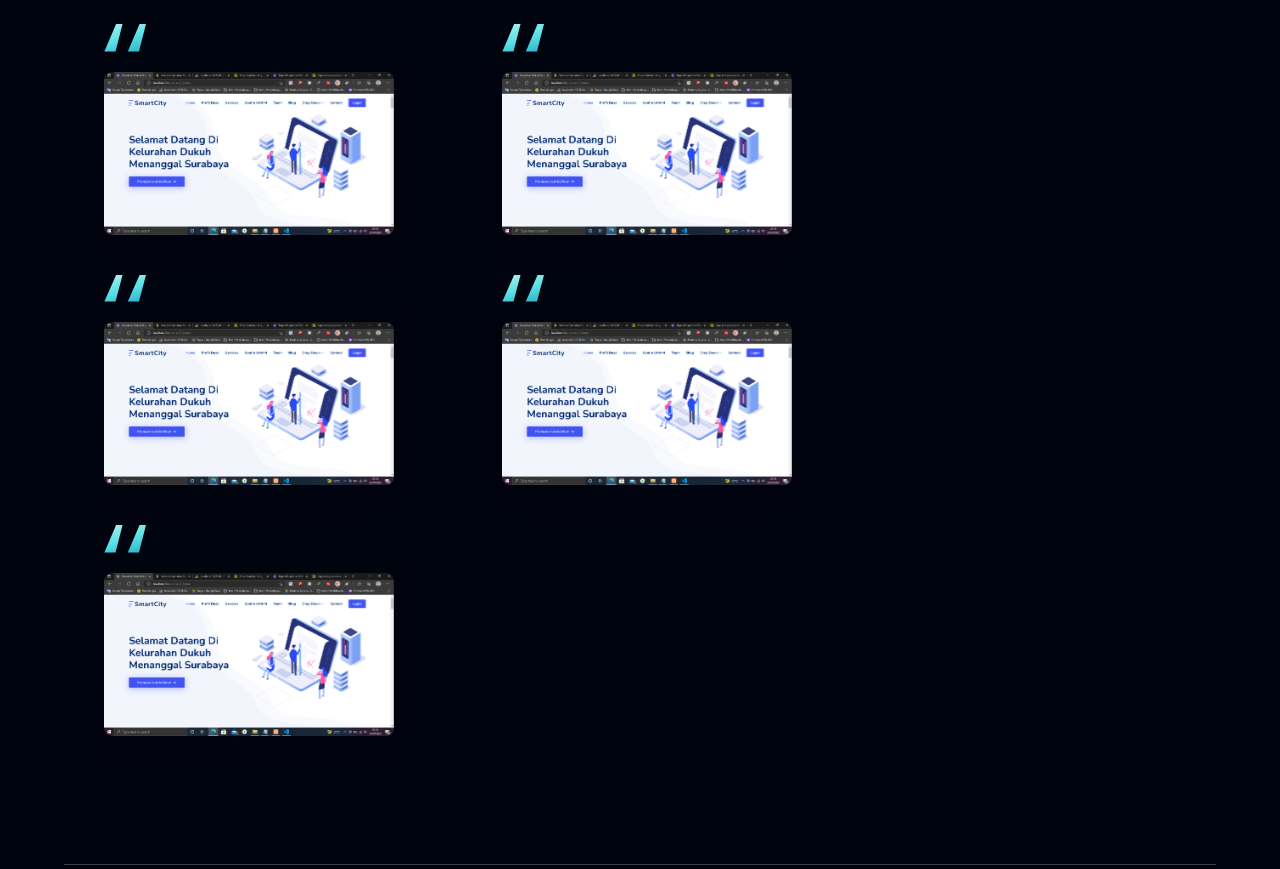
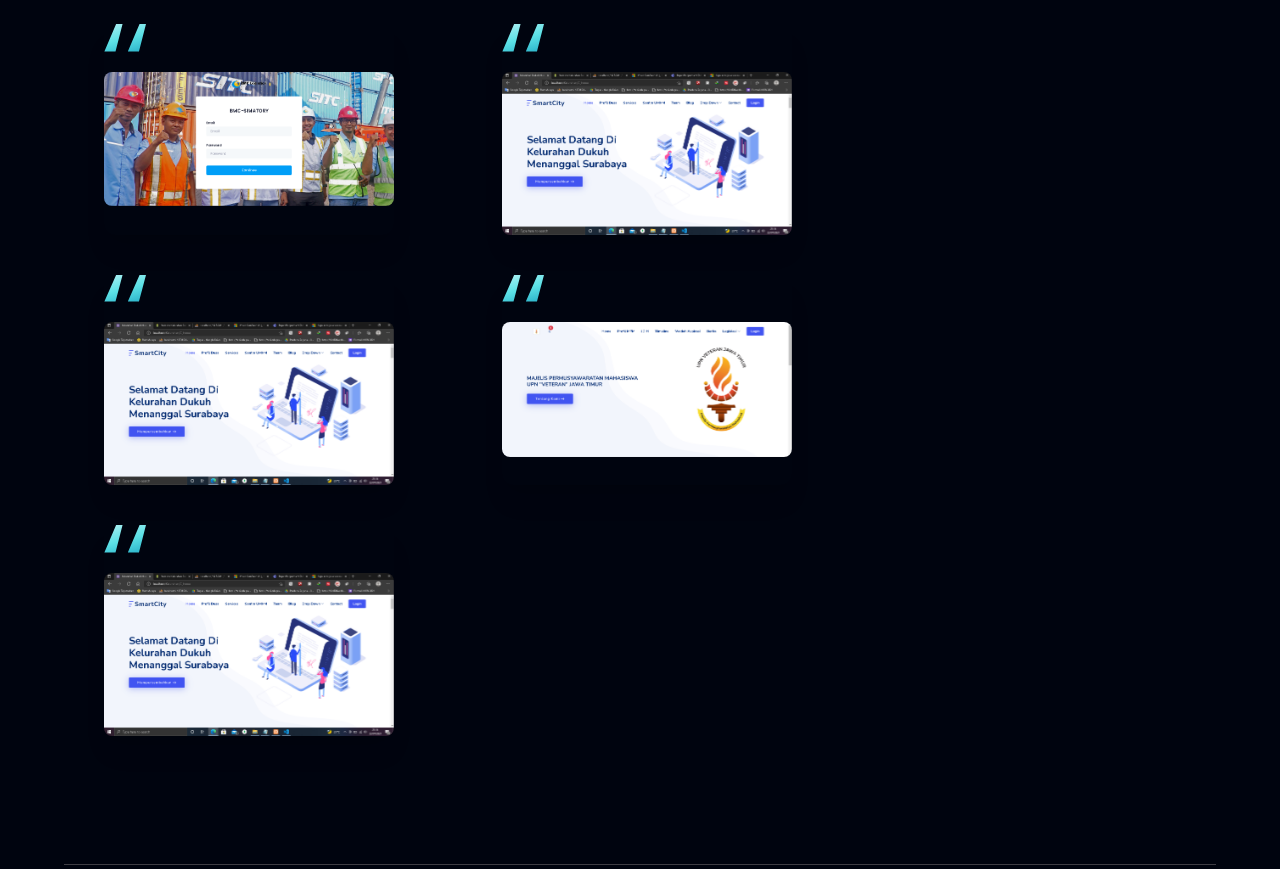
Before and after one commit to mohamatainurrofik/Porto, a React (Vite) app: page / in a window 1280 px wide. Shown: the part 1740-2609 px from the top of the page. Built offline with nearby package versions, Linux system fonts and the light colour scheme.

Commit message:
change project data

```diff
--- a/src/assets/index.js
+++ b/src/assets/index.js
@@ -23,6 +23,8 @@ import twitter from "./twitter.svg";
 import myLogo from "./MyLogo.png";
 import myPhoto from "./ainur.png";
 import project1 from "./project1.png";
+import project2 from "./project2.png";
+import project3 from "./project3.png";
 
 export {
   logo,
@@ -44,4 +46,6 @@ export {
   myLogo,
   myPhoto,
   project1,
+  project2,
+  project3,
 };
--- a/src/constants/index.js
+++ b/src/constants/index.js
@@ -1,5 +1,5 @@
 import {  facebook, instagram, linkedin, twitter, send, shield, star  } from "../assets";
-import { myPhoto, project1 } from "../assets";
+import { myPhoto, project1, project2, project3 } from "../assets";
 export const content ={
   hero : {
     content : "Never too late to learn something new, keep learning from failure. because success only comes to those who never stop trying.",
@@ -13,9 +13,9 @@ export const content ={
     {
       id : "project1",
       title : "Inventory Manajement System",
-      picture : project1,
-      link : "",
-      description : ""
+      picture : project3,
+      link : "https://simatory.infinityfreeapp.com/",
+      description : "Build with Codeigniter 4"
     },
     {
       id : "project2",
@@ -34,9 +34,9 @@ export const content ={
     {
       id : "project4",
       title : "Organization Company Profile",
-      picture : project1,
-      link : "",
-      description : ""
+      picture : project2,
+      link : "http://compro.infinityfreeapp.com/",
+      description : "Build with Codeigniter 3"
     },
     {
       id : "project5",
```
Also changed, not shown: src/assets/project2.png (added), src/assets/project3.png (added).
